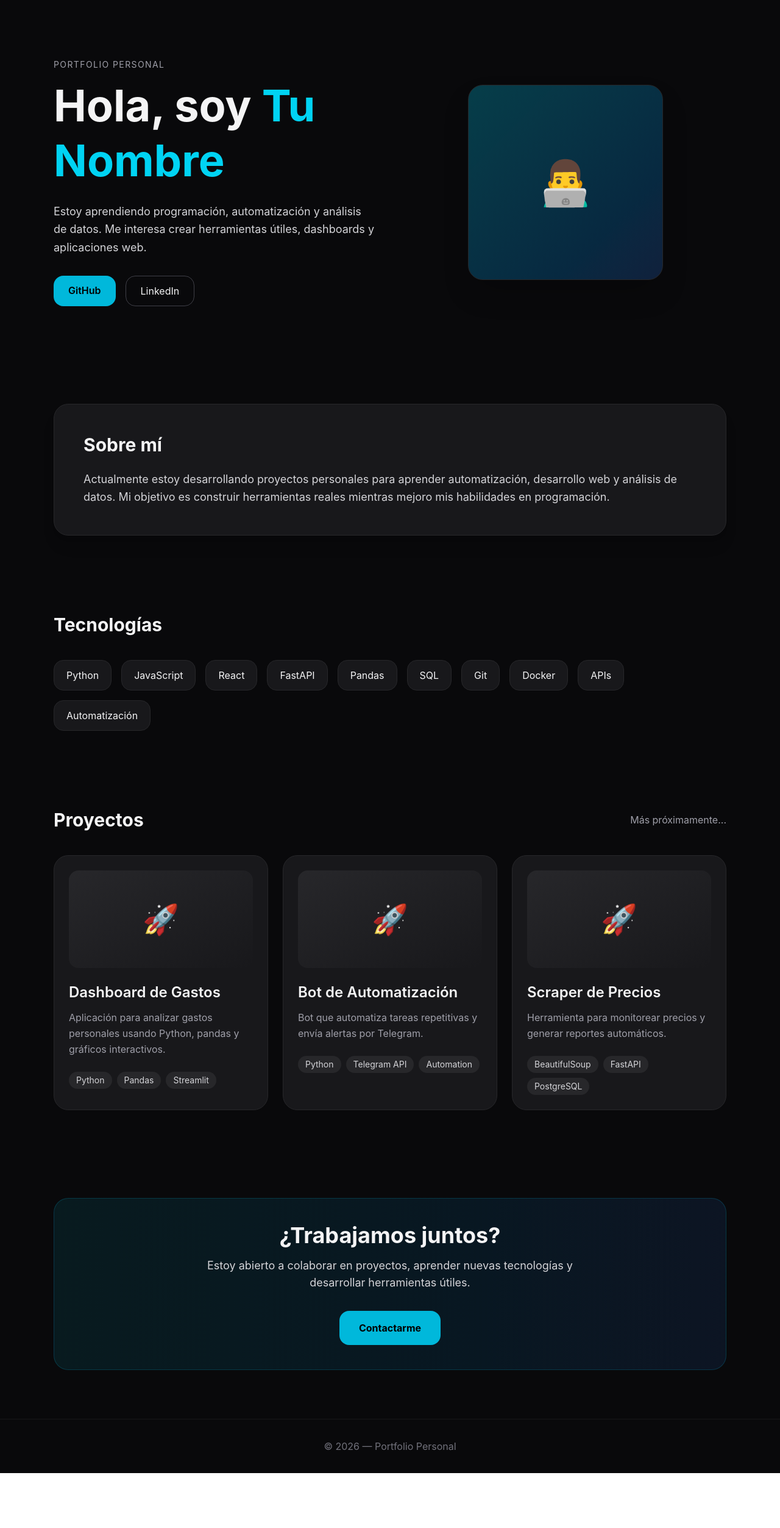
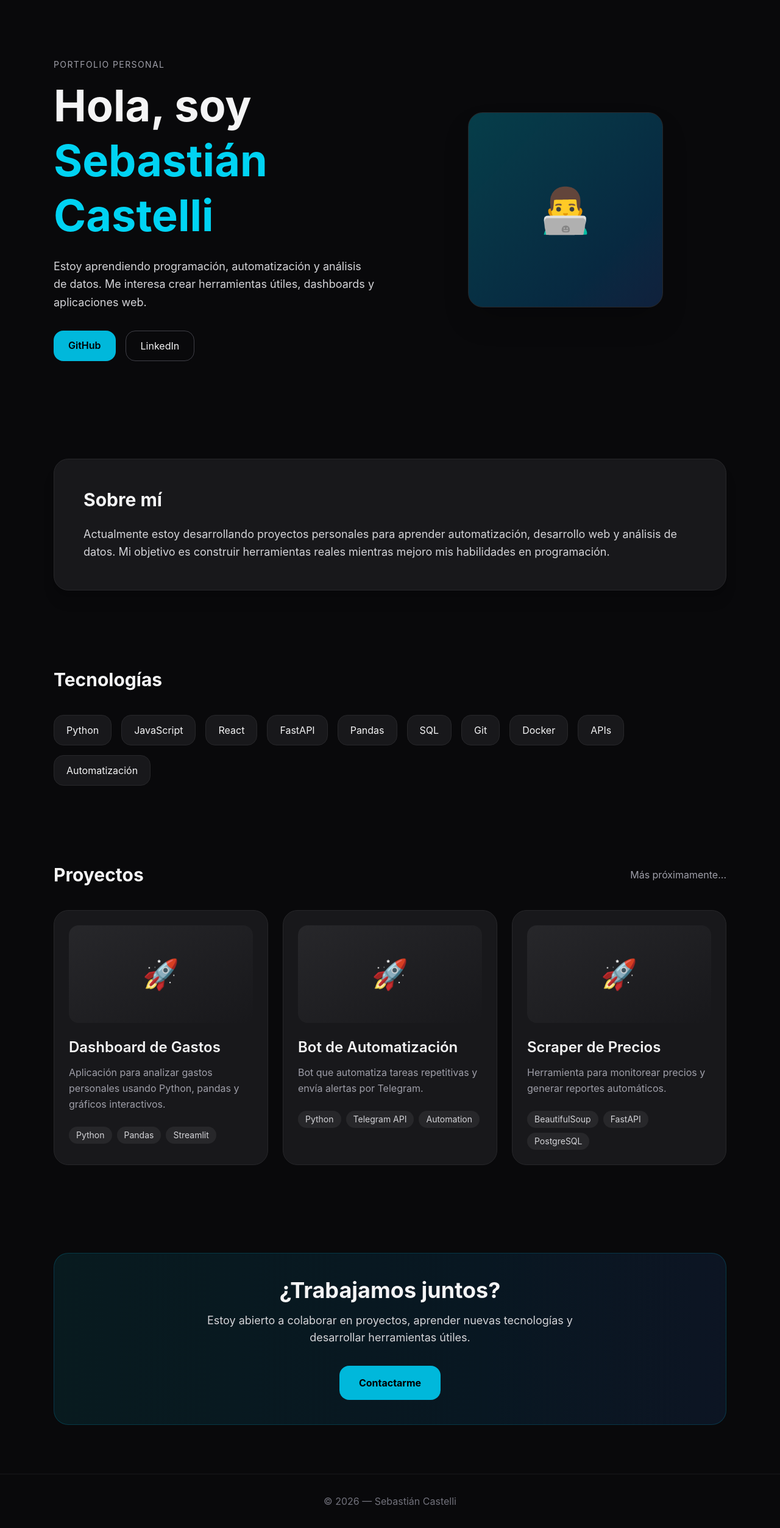
Before and after one commit to SebaCastelli/mi-portfolio, a React (Vite) app: page / in a window 1280 px wide. Shown: the whole page at 61% size. Before the commit the page ends 2415 px from the top, so only its background shows below. Built offline with nearby package versions, Linux system fonts and the light colour scheme.

Commit message:
personalizando portfolio

```diff
--- a/src/App.jsx
+++ b/src/App.jsx
@@ -43,7 +43,7 @@ export default function PortfolioPage() {
           </p>
 
           <h1 className="text-5xl md:text-7xl font-bold leading-tight mb-6">
-            Hola, soy <span className="text-cyan-400">Tu Nombre</span>
+            Hola, soy <span className="text-cyan-400">Sebastián Castelli</span>
           </h1>
 
           <p className="text-zinc-300 text-lg leading-relaxed mb-8 max-w-xl">
@@ -53,7 +53,7 @@ export default function PortfolioPage() {
 
           <div className="flex flex-wrap gap-4">
             <a
-              href="https://github.com"
+              href="https://github.com/SebaCastelli"
               target="_blank"
               className="px-6 py-3 rounded-2xl bg-cyan-500 text-black font-semibold hover:scale-105 transition"
             >
@@ -61,7 +61,7 @@ export default function PortfolioPage() {
             </a>
 
             <a
-              href="https://linkedin.com"
+              href="https://www.linkedin.com/in/sebastian-castelli/"
               target="_blank"
               className="px-6 py-3 rounded-2xl border border-zinc-700 hover:bg-zinc-900 transition"
             >
@@ -159,7 +159,7 @@ export default function PortfolioPage() {
           </p>
 
           <a
-            href="mailto:tuemail@example.com"
+            href="mailto:cristhiancastelli2012@gmail.com"
             className="inline-block px-8 py-4 rounded-2xl bg-cyan-500 text-black font-bold hover:scale-105 transition"
           >
             Contactarme
@@ -169,7 +169,7 @@ export default function PortfolioPage() {
 
       {/* FOOTER */}
       <footer className="border-t border-zinc-900 py-8 px-6 text-center text-zinc-500">
-        © 2026 — Portfolio Personal
+        © 2026 — Sebastián Castelli
       </footer>
     </div>
   );
```
